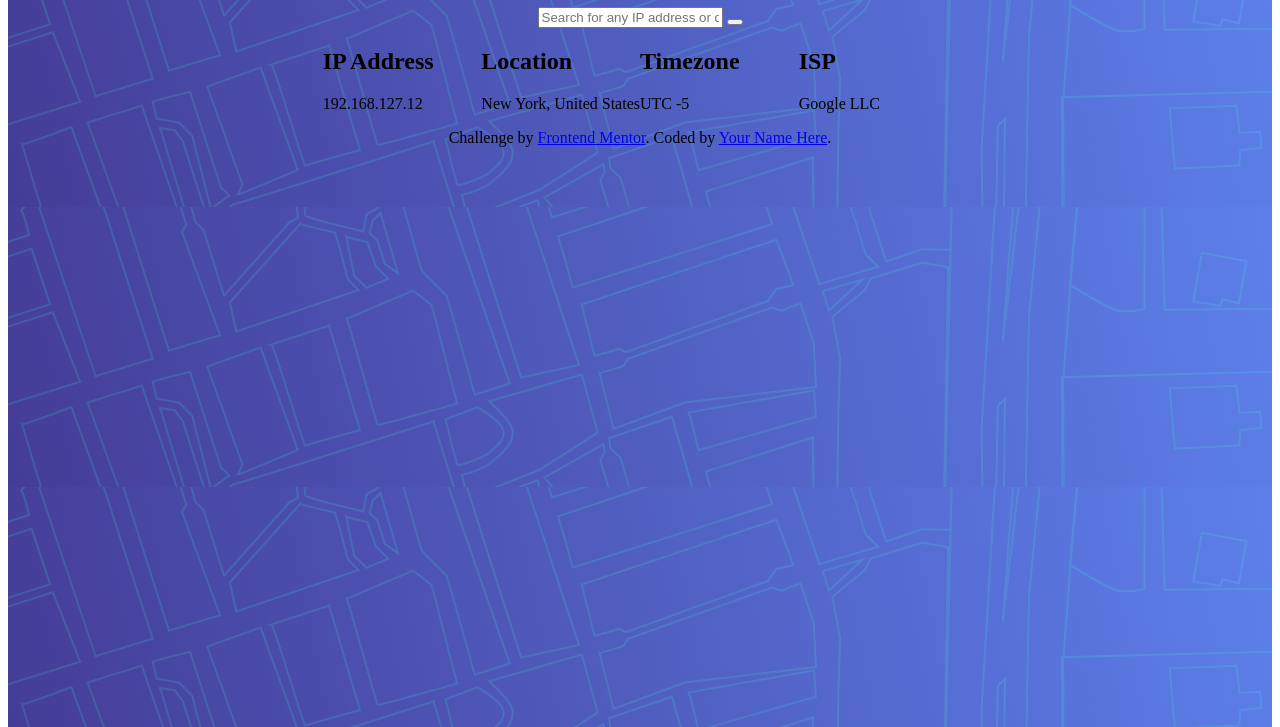
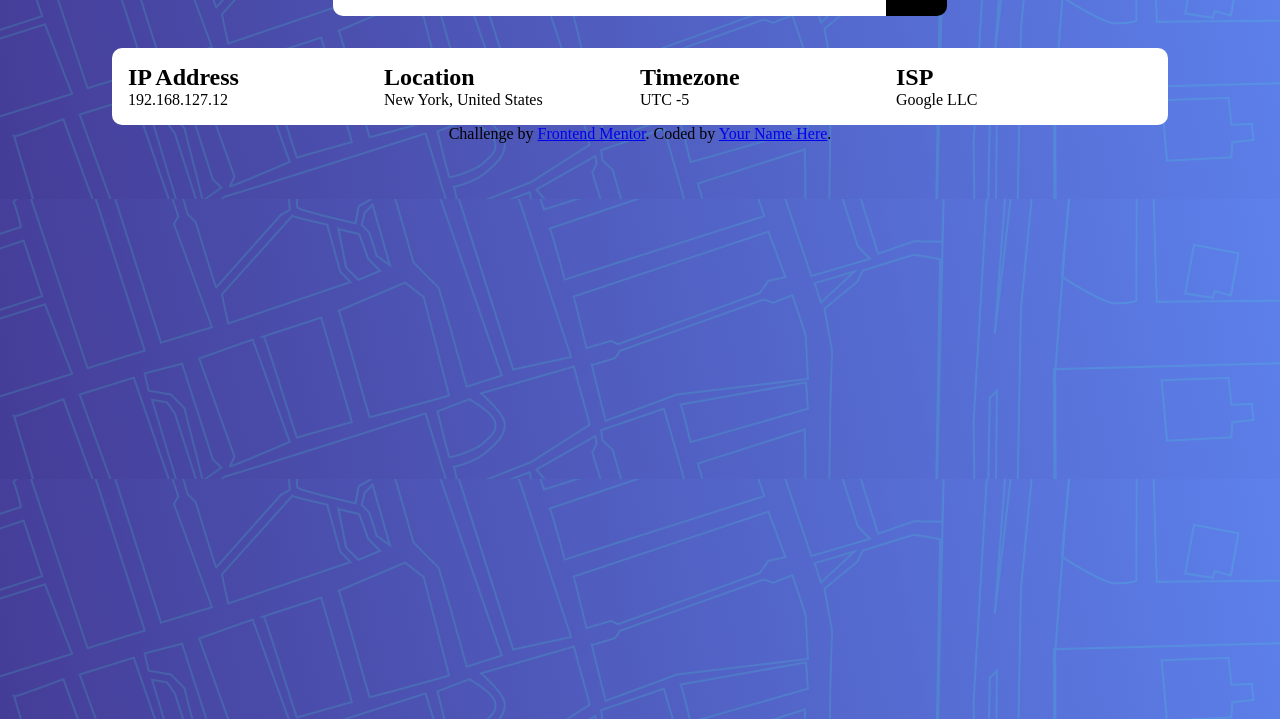
Before and after one commit to angela-tylee/ip-address-tracker, a plain HTML site: page index.html in a window 1280 px wide. Shown: the part 81-808 px from the top of the page. Drawn offline with Linux system fonts and the light colour scheme.

Commit message:
updated style.css

```diff
--- a/index.html
+++ b/index.html
@@ -9,11 +9,11 @@
 </head>
 <body>
   <div class="background">
-    <div class="container">
+    <div class="container wrapper">
         <h1>IP Address Tracker</h1>
         <div class="input-container">
           <input type="text" placeholder="Search for any IP address or domain">
-        <button></button>
+          <button>go</button>
         </div>
         <div class="result">
           <div class="ip-address">
@@ -34,10 +34,12 @@
           </div>
         </div>
 
+      <footer>
         <div class="attribution">
           Challenge by <a href="https://www.frontendmentor.io?ref=challenge" target="_blank">Frontend Mentor</a>.
           Coded by <a href="#">Your Name Here</a>.
         </div>
+      </footer>
     </div>
   </div>
 </body>
--- a/style.css
+++ b/style.css
@@ -1,5 +1,10 @@
 html, body {
   height: 100%;
+}
+
+body, h1, h2, p, input, button {
+  margin: 0;
+  padding: 0;
 }
 
 .background {
@@ -36,7 +41,48 @@ html, body {
   align-items: center;
 }
 
+/* .wrapper {
+  display: grid;
+  grid-template-columns: auto 1fr auto;
+} */
+
+.input-container {
+  display: flex;
+  align-items: center;
+  height: 60px;
+  width: 60%;
+  border-radius: 10px;
+  overflow: hidden;
+}
+
+.input-container input,
+.input-container button {
+  height: 100%;
+  padding: 2em;
+  border: 0;
+}
+
+.input-container input {
+  width: 90%;
+  box-sizing: border-box;
+}
+
+
+.input-container button {
+  width: 10%;
+  background-color: black;
+  color: white;
+  display: flex;
+  justify-content: center;
+  align-items: center;
+}
+
 .result {
   display: grid;
   grid-template-columns: repeat(4, 1fr);
+  width: 100%;
+  padding: 1em;
+  margin-top: 2em;
+  background-color: white;
+  border-radius: 10px;
 }
```
Lines whose indentation alone changed are shown as unchanged.
